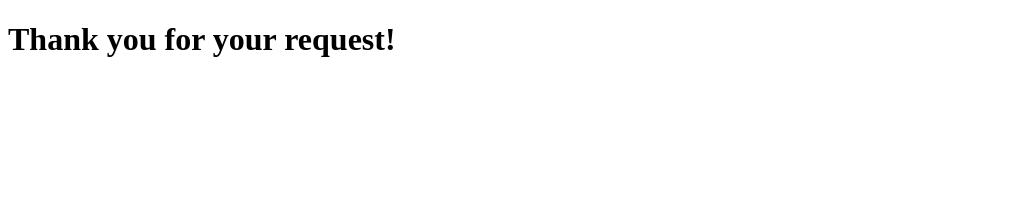
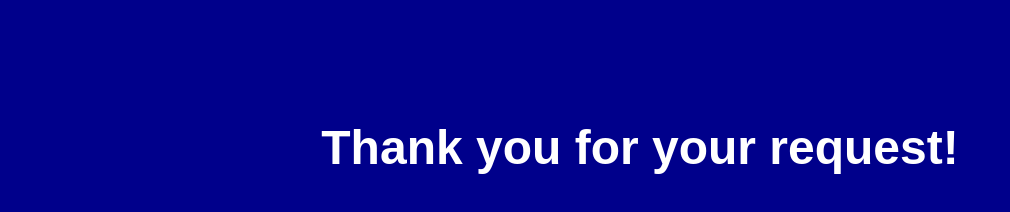
Before and after one commit to akurfurst/SDEV305-Midterm, a website: page views/confirmation.html in a window 1280 px wide. Shown: the whole page, without its empty margins (0-1010 px from the left). Drawn offline with Linux system fonts and the light colour scheme.

Commit message:
Added styling to confirmation page

```diff
--- a/views/confirmation.html
+++ b/views/confirmation.html
@@ -4,6 +4,7 @@
     <meta charset="UTF-8">
     <meta name="viewport" content="width=device-width, initial-scale=1.0">
     <link rel="icon" href="images/icon.png">
+    <link rel="stylesheet" href="/styles/styles.css">
     <title>Booking Confirmed</title>
 </head>
 <body>
```
